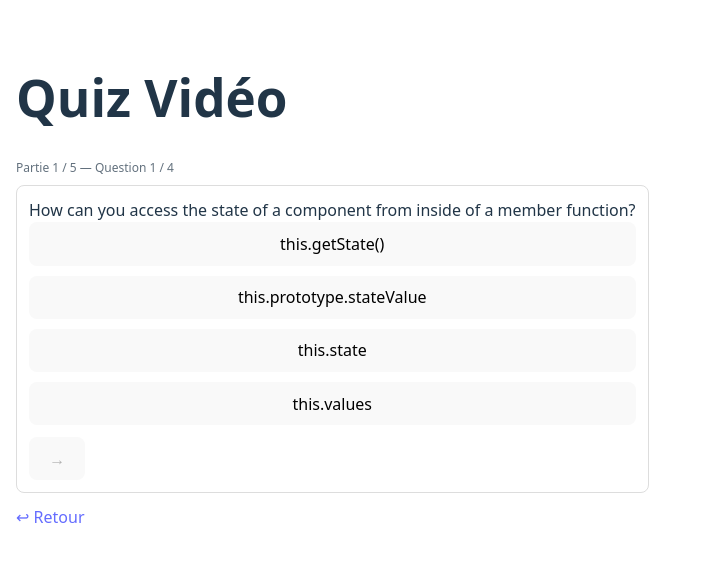
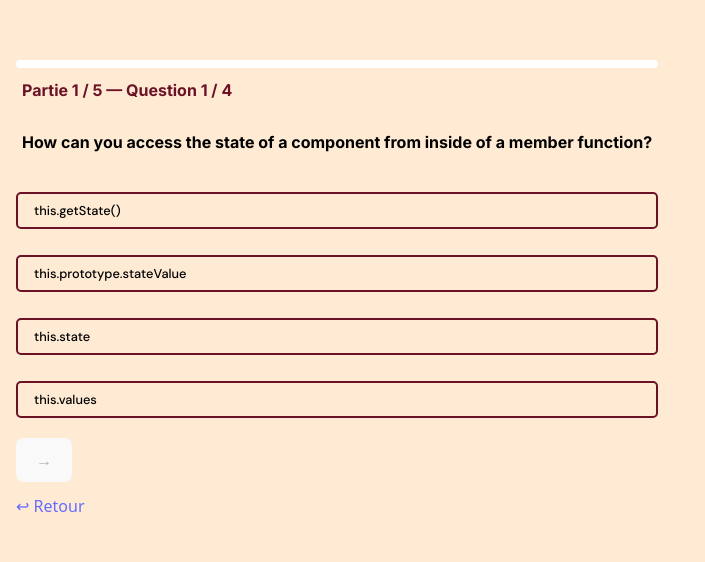
Before and after one commit to Tominouu/projet_integration, a React (Vite) app: page /quizglobal in a window 1280 px wide. Shown: the part 118-680 px from the top of the page, without its empty margins (0-705 px from the left). Built offline with nearby package versions, Linux system fonts and the light colour scheme.

Commit message:
un peu de gazouz un peu de limonade (style)

```diff
--- a/src/pages/quizGlobal.jsx
+++ b/src/pages/quizGlobal.jsx
@@ -8,6 +8,8 @@ import { quiz as Q4 } from './quiz/jsons/source4.js'
 import { quiz as Q5 } from './quiz/jsons/source5.js'
 import { compareSelections, isMultiple, normalizeCorrectIndexes, toAnswerTexts } from './quiz/engine/utils'
 const emptyQuiz = (title) => ({ quizTitle: title, quizSynopsis: '', questions: [] })
+
+import '../pages/styles/quizGlobal.css'
 
 export default function QuizGlobal(){
     const navigate = useNavigate()
@@ -91,10 +93,40 @@ export default function QuizGlobal(){
 
     return (
         <div style={{ padding: 16, maxWidth: 900, margin: '0 auto', fontFamily: 'system-ui' }}>
-            <h1>Quiz Vidéo</h1>
-            <div style={{ fontSize: 12, opacity: .7, marginBottom: 8 }}>Partie {pi + 1} / {parts.length} — Question {ki + 1} / {part?.questions?.length || 0}</div>
+            {(() => {
+                const answered = (resultsRef.current.correct || 0) + (resultsRef.current.incorrect || 0)
+                const pct = totalQuestions ? Math.min(100, Math.max(0, Math.round((answered / totalQuestions) * 100))) : 0
+                return (
+                    <div style={{ margin: '8px 0 12px' }}>
+                        <div style={{ display: 'flex', justifyContent: 'space-between', fontSize: 12, color: '#555', marginBottom: 6 }}>
+                        </div>
+                        <div
+                            role="progressbar"
+                            aria-valuenow={pct}
+                            aria-valuemin={0}
+                            aria-valuemax={100}
+                            style={{
+                                height: 8,
+                                background: '#fff',
+                                borderRadius: 999,
+                                overflow: 'hidden'
+                            }}
+                        >
+                            <div
+                                style={{
+                                    width: pct + '%',
+                                    height: '100%',
+                                    background: '#6C1227',
+                                    transition: 'width 200ms ease'
+                                }}
+                            />
+                        </div>
+                    </div>
+                )
+            })()}
+            <div className="quiz-info">Partie {pi + 1} / {parts.length} — Question {ki + 1} / {part?.questions?.length || 0}</div>
 
-            <div style={{ border: '1px solid #ddd', borderRadius: 8, padding: 12, background: '#fff' }}>
+            <div className="quiz-card" style={{ marginTop: 8 }}>
                 <QuestionPager questionObj={questionObj} onSubmit={submitAnswer} />
             </div>
 
--- a/src/pages/styles/quizGlobal.css
+++ b/src/pages/styles/quizGlobal.css
@@ -0,0 +1,59 @@
+@import url('https://fonts.googleapis.com/css2?family=DM+Sans:ital,opsz,wght@0,9..40,100..1000;1,9..40,100..1000&family=DM+Serif+Display:ital@0;1&display=swap');
+@import url('https://fonts.googleapis.com/css2?family=DM+Sans:ital,opsz,wght@0,9..40,100..1000;1,9..40,100..1000&family=DM+Serif+Display:ital@0;1&family=Inter:ital,opsz,wght@0,14..32,100..900;1,14..32,100..900&display=swap');
+
+* {
+    background: #FFEBD4;
+}
+
+h1 {
+    font-family: "DM display", serif;
+    font-size: 3.5rem;
+    font-style: normal;
+    font-weight: 400;
+    line-height: normal;
+    margin: 32px 0 16px;
+}
+
+.quiz-info {
+    font-family: "inter", sans-serif;
+    font-size: 1rem;
+    font-style: normal;
+    font-weight: 700;
+    line-height: normal;
+    margin: 6px;
+    margin-bottom: 32px;
+    color: #6C1227;
+}
+
+.quiz-q-title {
+    font-family: "inter", sans-serif;
+    font-size: 1rem;
+    font-style: normal;
+    font-weight: 700;
+    line-height: normal;
+    margin: 6px;
+    margin-bottom: 32px;
+    color: #000000;
+}
+
+.btn-option {
+    font-family: "DM Sans", sans-serif;
+    font-size: 0.8rem;
+    font-style: normal;
+    padding: 8px 16px;
+    font-weight: 500;
+    line-height: normal;
+    color: #000000;
+    border: 2px solid #6C1227;
+    border-radius: 5px;
+    background: #ffffff00;
+    margin: 8px 0;
+    width: 100%;
+    text-align: left;
+    transition: background 0.2s ease, color 0.2s ease;
+}
+
+.is-selected {
+    background: #6C1227;
+    color: #FFEBD4;
+}
```
